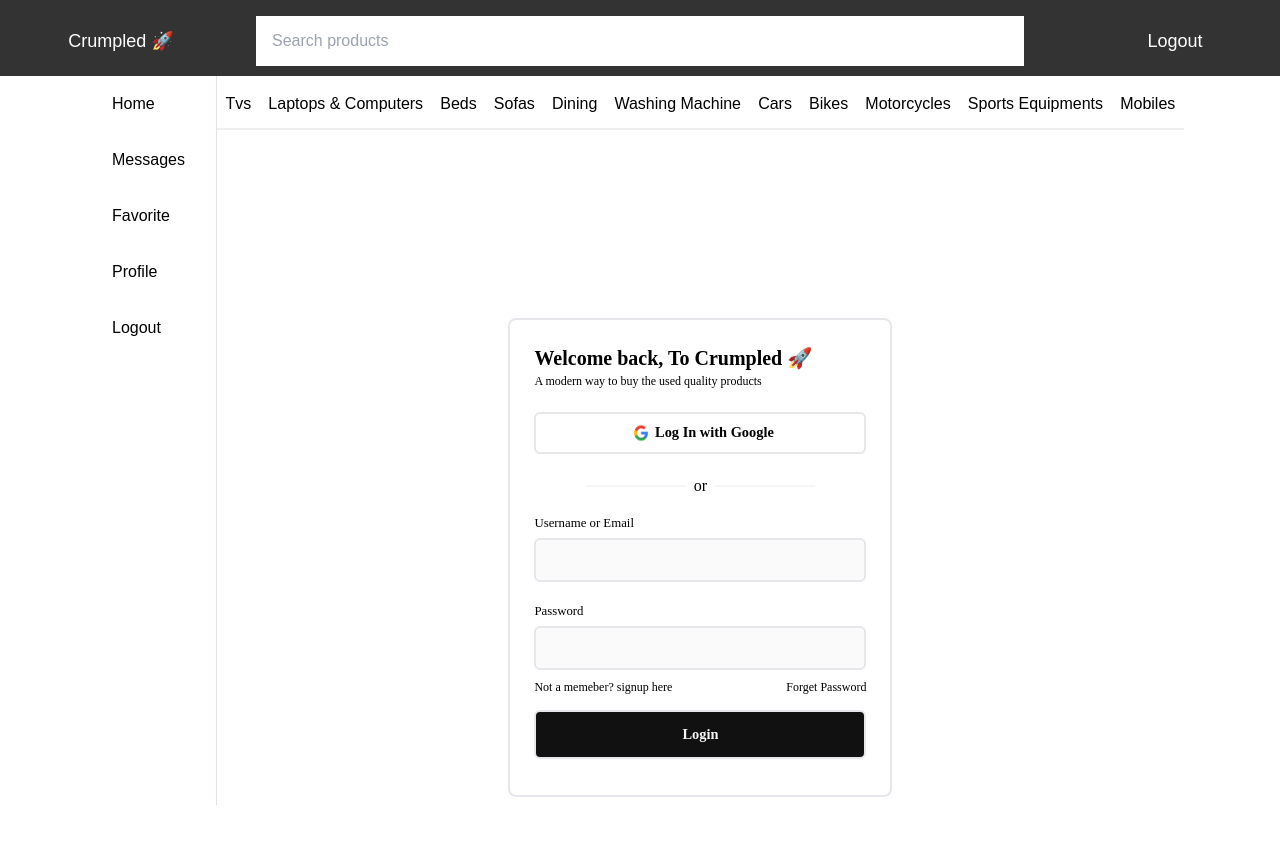
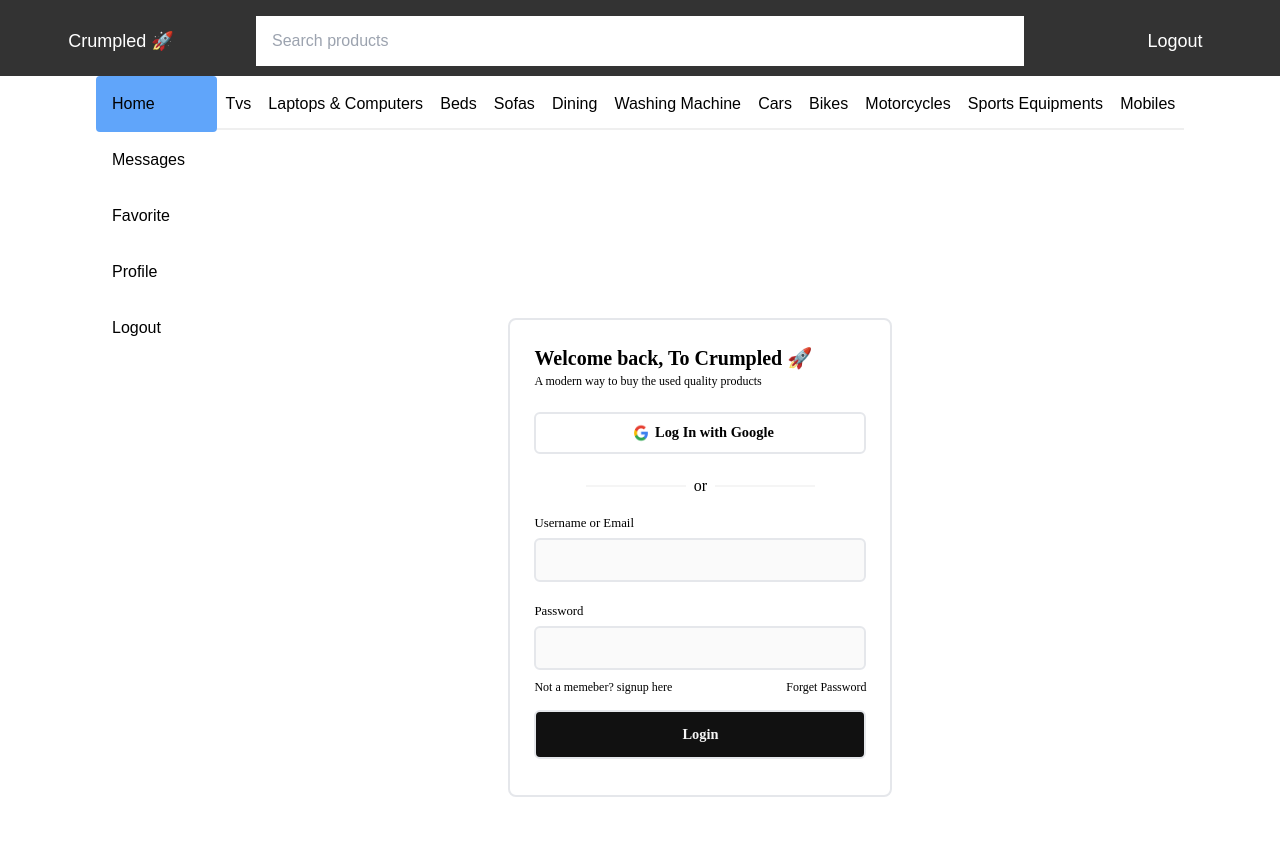
Before and after one commit to talhakhan7640/olx-frontend, a React (Create React App) app: page /crumpled/users/login in a window 1280 px wide. In both pictures the pointer is over the item "Home". Shown: the top 844 px of the page. Built offline with nearby package versions, Linux system fonts and the light colour scheme.

Commit message:
styled the hover effect on links

```diff
--- a/src/assets/styles/Sidebar.css
+++ b/src/assets/styles/Sidebar.css
@@ -1,6 +1,12 @@
 .sidebar-container {
     /* background-color: #e4dbdb; */
     height: calc(100vh - 8.9vh);
-    border-right: 1px solid #e6e0e0;
+    /* border-right: 1px solid #e6e0e0; */
+    /* background-color: rgb(240, 238, 238); */
     /* overflow-y: hidden; */
 }
+.sidebar-item:hover {
+    --tw-bg-opacity: 1;
+    background-color: rgb(96 165 250 / var(--tw-bg-opacity));
+    border-radius: 4px;
+}
```
